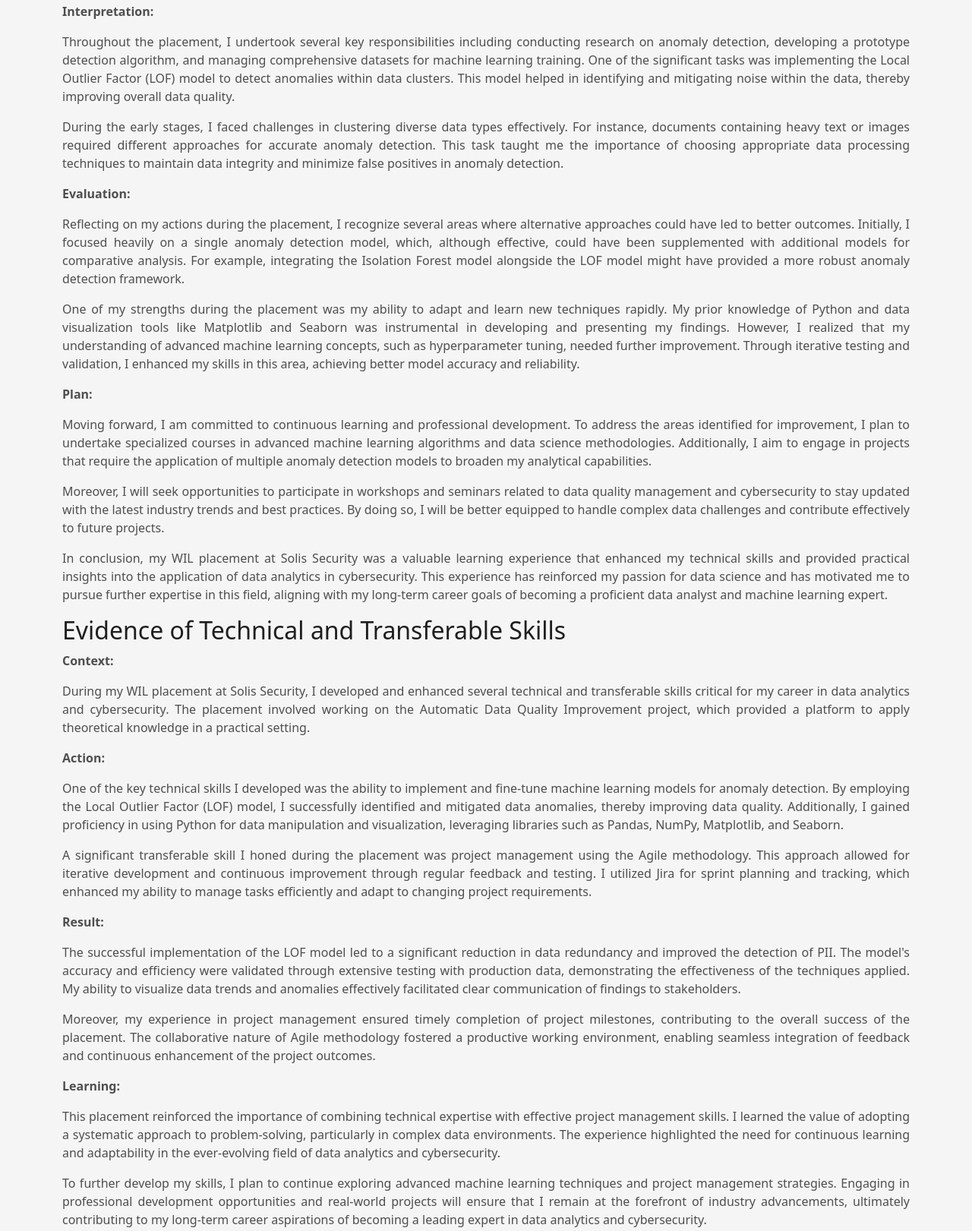
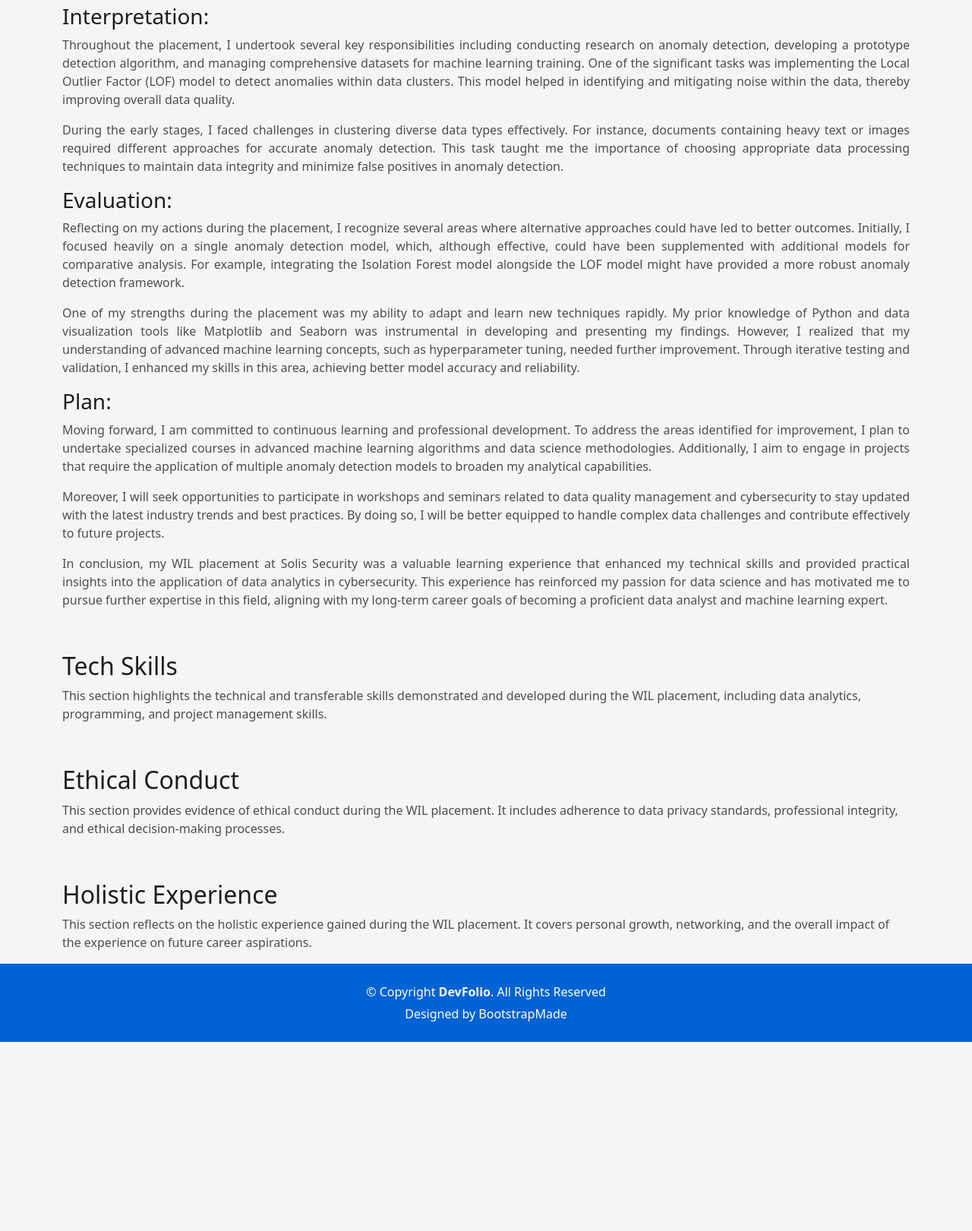
Before and after one commit to MafRao04/MafRao04.github.io, a plain HTML site: page portfolio-details.html in a window 1280 px wide. Shown: the part 585-2206 px from the top of the page at 76% size. After the commit the page ends 1957 px from the top, so only its background shows below. Drawn offline with Linux system fonts and the light colour scheme.

Commit message:
Updated portfolio details critical

```diff
--- a/portfolio-details.html
+++ b/portfolio-details.html
@@ -77,60 +77,39 @@
     <section id="critical-analysis" class="portfolio-details">
       <div class="container">
         <h2>Critical Analysis</h2>
-        <p><strong>Description:</strong></p>
-        <p style="text-align: justify;">
+        <div style="text-align: justify;">
+          <h3>Description:</h3>
+          <p>
             During my Work Integrated Learning (WIL) placement at Solis Security, I was tasked with contributing to the Automatic Data Quality Improvement project. Solis Security is a leading cybersecurity company operating across Australia, the US, and the UK, specializing in providing advanced cyber defence solutions. My role primarily involved enhancing data handling processes and improving model efficiency for better detection of Personally Identifiable Information (PII) and reducing data redundancy.
           </p>
-        <p><strong>Interpretation:</strong></p>
-        <p style="text-align: justify;">
+
+          <h3>Interpretation:</h3>
+          <p>
             Throughout the placement, I undertook several key responsibilities including conducting research on anomaly detection, developing a prototype detection algorithm, and managing comprehensive datasets for machine learning training. One of the significant tasks was implementing the Local Outlier Factor (LOF) model to detect anomalies within data clusters. This model helped in identifying and mitigating noise within the data, thereby improving overall data quality.
           </p>
-        <p style="text-align: justify;">
+          <p>
             During the early stages, I faced challenges in clustering diverse data types effectively. For instance, documents containing heavy text or images required different approaches for accurate anomaly detection. This task taught me the importance of choosing appropriate data processing techniques to maintain data integrity and minimize false positives in anomaly detection.
           </p>
-        <p><strong>Evaluation:</strong></p>
-        <p style="text-align: justify;">
+
+          <h3>Evaluation:</h3>
+          <p>
             Reflecting on my actions during the placement, I recognize several areas where alternative approaches could have led to better outcomes. Initially, I focused heavily on a single anomaly detection model, which, although effective, could have been supplemented with additional models for comparative analysis. For example, integrating the Isolation Forest model alongside the LOF model might have provided a more robust anomaly detection framework.
           </p>
-        <p style="text-align: justify;">
+          <p>
             One of my strengths during the placement was my ability to adapt and learn new techniques rapidly. My prior knowledge of Python and data visualization tools like Matplotlib and Seaborn was instrumental in developing and presenting my findings. However, I realized that my understanding of advanced machine learning concepts, such as hyperparameter tuning, needed further improvement. Through iterative testing and validation, I enhanced my skills in this area, achieving better model accuracy and reliability.
           </p>
-        <p><strong>Plan:</strong></p>
-        <p style="text-align: justify;">
+
+          <h3>Plan:</h3>
+          <p>
             Moving forward, I am committed to continuous learning and professional development. To address the areas identified for improvement, I plan to undertake specialized courses in advanced machine learning algorithms and data science methodologies. Additionally, I aim to engage in projects that require the application of multiple anomaly detection models to broaden my analytical capabilities.
           </p>
-        <p style="text-align: justify;">
+          <p>
             Moreover, I will seek opportunities to participate in workshops and seminars related to data quality management and cybersecurity to stay updated with the latest industry trends and best practices. By doing so, I will be better equipped to handle complex data challenges and contribute effectively to future projects.
           </p>
-        <p style="text-align: justify;">
+          <p>
             In conclusion, my WIL placement at Solis Security was a valuable learning experience that enhanced my technical skills and provided practical insights into the application of data analytics in cybersecurity. This experience has reinforced my passion for data science and has motivated me to pursue further expertise in this field, aligning with my long-term career goals of becoming a proficient data analyst and machine learning expert.
           </p>
-        <h2>Evidence of Technical and Transferable Skills</h2>
-        <p><strong>Context:</strong></p>
-        <p style="text-align: justify;">
-          During my WIL placement at Solis Security, I developed and enhanced several technical and transferable skills critical for my career in data analytics and cybersecurity. The placement involved working on the Automatic Data Quality Improvement project, which provided a platform to apply theoretical knowledge in a practical setting.
-        </p>
-        <p><strong>Action:</strong></p>
-        <p style="text-align: justify;">
-          One of the key technical skills I developed was the ability to implement and fine-tune machine learning models for anomaly detection. By employing the Local Outlier Factor (LOF) model, I successfully identified and mitigated data anomalies, thereby improving data quality. Additionally, I gained proficiency in using Python for data manipulation and visualization, leveraging libraries such as Pandas, NumPy, Matplotlib, and Seaborn.
-        </p>
-        <p style="text-align: justify;">
-          A significant transferable skill I honed during the placement was project management using the Agile methodology. This approach allowed for iterative development and continuous improvement through regular feedback and testing. I utilized Jira for sprint planning and tracking, which enhanced my ability to manage tasks efficiently and adapt to changing project requirements.
-        </p>
-        <p><strong>Result:</strong></p>
-        <p style="text-align: justify;">
-          The successful implementation of the LOF model led to a significant reduction in data redundancy and improved the detection of PII. The model's accuracy and efficiency were validated through extensive testing with production data, demonstrating the effectiveness of the techniques applied. My ability to visualize data trends and anomalies effectively facilitated clear communication of findings to stakeholders.
-        </p>
-        <p style="text-align: justify;">
-          Moreover, my experience in project management ensured timely completion of project milestones, contributing to the overall success of the placement. The collaborative nature of Agile methodology fostered a productive working environment, enabling seamless integration of feedback and continuous enhancement of the project outcomes.
-        </p>
-        <p><strong>Learning:</strong></p>
-        <p style="text-align: justify;">
-          This placement reinforced the importance of combining technical expertise with effective project management skills. I learned the value of adopting a systematic approach to problem-solving, particularly in complex data environments. The experience highlighted the need for continuous learning and adaptability in the ever-evolving field of data analytics and cybersecurity.
-        </p>
-        <p style="text-align: justify;">
-          To further develop my skills, I plan to continue exploring advanced machine learning techniques and project management strategies. Engaging in professional development opportunities and real-world projects will ensure that I remain at the forefront of industry advancements, ultimately contributing to my long-term career aspirations of becoming a leading expert in data analytics and cybersecurity.
-        </p>
+        </div>
       </div>
     </section><!-- End Critical Analysis Section -->
 
@@ -138,7 +117,7 @@
     <section id="technical-skills" class="portfolio-details">
       <div class="container">
         <h2>Tech Skills</h2>
-        <p style="text-align: justify;">
+        <p>
           This section highlights the technical and transferable skills demonstrated and developed during the WIL placement, including data analytics, programming, and project management skills.
         </p>
       </div>
@@ -148,7 +127,7 @@
     <section id="ethical-conduct" class="portfolio-details">
       <div class="container">
         <h2>Ethical Conduct</h2>
-        <p style="text-align: justify;">
+        <p>
           This section provides evidence of ethical conduct during the WIL placement. It includes adherence to data privacy standards, professional integrity, and ethical decision-making processes.
         </p>
       </div>
@@ -158,7 +137,7 @@
     <section id="holistic-experience" class="portfolio-details">
       <div class="container">
         <h2>Holistic Experience</h2>
-        <p style="text-align: justify;">
+        <p>
           This section reflects on the holistic experience gained during the WIL placement. It covers personal growth, networking, and the overall impact of the experience on future career aspirations.
         </p>
       </div>
```
Lines whose indentation alone changed are shown as unchanged.
